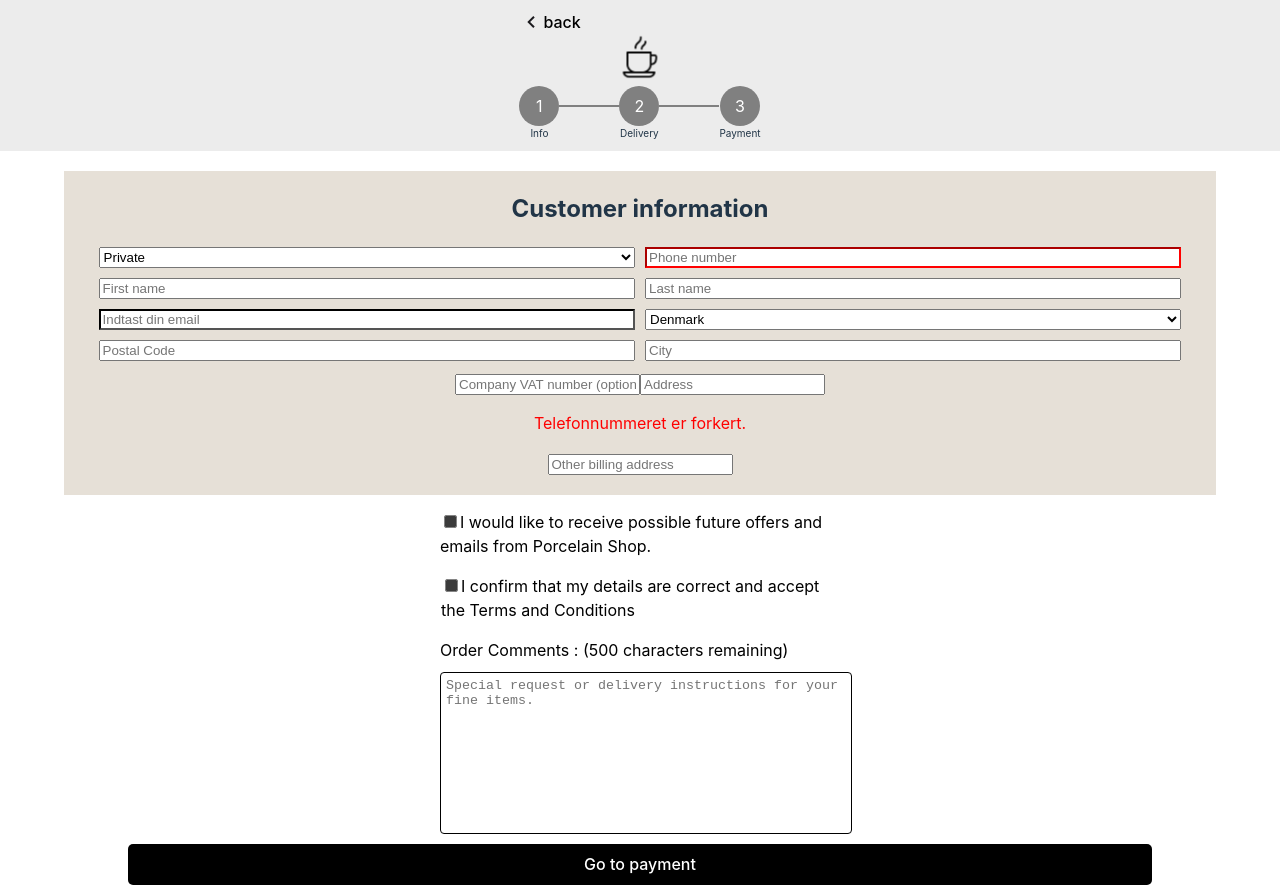
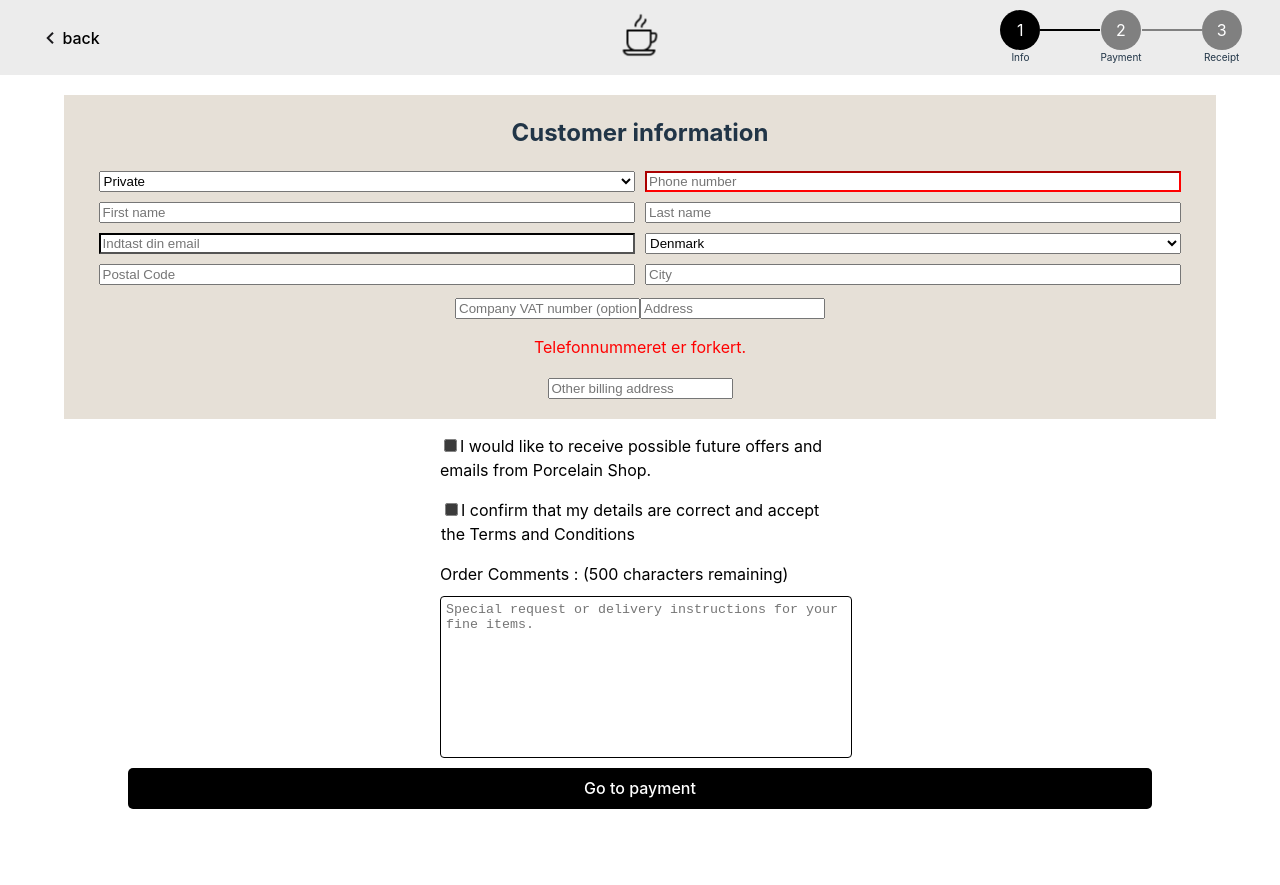
Before and after one commit to Johansogaard/frontend, a React (Vite) app: page /checkout in a window 1280 px wide. After the commit the page ends 809 px from the top, so only its background shows below. Built offline with nearby package versions, Linux system fonts and the light colour scheme; no server answers.

Commit message:
adding state correct way

```diff
--- a/src/App.tsx
+++ b/src/App.tsx
@@ -13,7 +13,7 @@ import { CartProvider } from './shopping-cart/shoppingCart-Context/cartContext';
 import { ProductProvider } from './productsPage/productsPage-Context/productsContext';
 import { UserPage} from './userPage/userPage';
 import { UserProvider } from './state/userState/userContext';
-import { ConfirmationPage } from './confirmationPage/confirmationPage';
+import { ConfirmationPage } from './checkoutPage/confirmationPage/confirmationPage';
 import { FormsManagerProvider } from './checkoutPage/checkoutPage-Components/FormsManagerContext';
 
 
--- a/src/checkoutPage/checkoutMenuBar/checkoutMenuBar.css
+++ b/src/checkoutPage/checkoutMenuBar/checkoutMenuBar.css
@@ -1,7 +1,8 @@
 .checkout-menubar-container{
+    width: 100%;
     display: flex;
-    justify-content: space-evenly;
-    width: 100%;
+    justify-content:space-between;
+
     margin-bottom: 20px;
     padding-bottom: 10px;
     padding-top: 10px;
@@ -12,7 +13,26 @@
     align-items: center;
     color: black;
 }
-
+.front{
+    display: flex;
+align-items: center;
+justify-content: flex-start;
+margin-left: 3%;
+width: 33.33%;
+}
+.middle{
+display: flex;
+align-items: center;
+justify-content: center;
+width: 33.33%;
+}
+.back{
+    display: flex;
+align-items: center;
+justify-content: flex-end;
+margin-right: 3%;
+width: 33.33%;
+}
 
 .progress-bar {
     display: flex;
@@ -42,7 +62,13 @@
 .progress-bar-step-numb.complete{
     background-color: #65f848;
 }
+.horizontal-line.active{
+    background-color: black;
 
+}
+.horizontal-line.complete{
+    background-color: #65f848;
+}
 
 .progress-bar-step-text{
     font-size: 10px;
@@ -63,3 +89,17 @@
 .horizontal-line.complete {
     background-color: #65f848;
 }
+@media screen and (max-width: 600px) {
+    .progress-bar-step-numb
+    {
+        width: 30px;
+        height: 30px;
+        font-size: 10px;
+    }
+    .horizontal-line {
+        width: 30px;
+    }
+    .progress-bar-step-text{
+        font-size: 8px;
+    }
+}
--- a/src/checkoutPage/checkoutMenuBar/checkoutMenuBar.tsx
+++ b/src/checkoutPage/checkoutMenuBar/checkoutMenuBar.tsx
@@ -2,21 +2,27 @@ import { Link } from 'react-router-dom'
 import cofee from '../../assets/coffee.svg'
 import navigateBack from '../../assets/navigate_before.svg'
 import './checkoutMenuBar.css'
+interface CheckoutMenuBarProps {
+    step: number;
+  }
 
-export function CheckoutMenuBar() {
+export function CheckoutMenuBar({ step }: CheckoutMenuBarProps) {
     return (
         <header className="checkout-menubar-container">
-            <div className='menubar'>
+
+        <div className='front'>
         <Link to="/cart" className="menubar-link">
         <img src={navigateBack} alt="back" />
         <span>back</span>
         </Link>
-
-        <Link to="/">
+        </div>
+        <div className='middle'>
+        <Link to="/" >
         <img src={cofee} alt="coffee" />
         </Link>
-
-        <ProgressBar step={2} />
+        </div>
+        <div className='back'>
+        <ProgressBar step={step} />
         </div>
         </header>
     )
@@ -24,23 +30,26 @@ export function CheckoutMenuBar() {
 
 
 const ProgressBar = ({step}: {step: number}) => {
+    const stepOne = step===1
+    const stepTwo = step===2
+    const stepThree = step===3
     return (
         <div className="progress-bar">
             <div className={'progress-bar-step' }>
-            <span className={`progress-bar-step-numb ${step === 1 ? 'active' : ''}`}>
+            <span className={`progress-bar-step-numb ${stepTwo ? 'complete' : stepOne ? 'active' : ''}`}>
                 1
             </span>
                 <span className='progress-bar-step-text'>Info</span>
             </div>
-            <div className="horizontal-line"></div>
+            <div className={`horizontal-line ${stepTwo ? 'complete' : stepOne ? 'active' : ''}`} ></div>
             <div className={`progress-bar-step`}>
             <span className='progress-bar-step-numb '>2</span>
-                <span className='progress-bar-step-text'>Delivery</span>
+                <span className='progress-bar-step-text'>Payment</span>
             </div>
-            <div className="horizontal-line"></div>
-            <div className={`progress-bar-step ${step >= 3 ? 'active' : ''}`}>
-            <span className='progress-bar-step-numb'>3</span>
-                <span className='progress-bar-step-text'>Payment</span>
+            <div className={`horizontal-line ${stepThree ? 'complete' : stepTwo ? 'active' : ''}`}></div>
+            <div className={`progress-bar-step ${stepThree ? 'colplete' : ''}`}>
+            <span className={`progress-bar-step-numb ${stepThree ? 'complete' : ''}`}>3</span>
+                <span className='progress-bar-step-text'>Receipt</span>
             </div>
         </div>
     )
--- a/src/checkoutPage/checkoutPage.tsx
+++ b/src/checkoutPage/checkoutPage.tsx
@@ -1,7 +1,7 @@
 import { FormComponent } from "./checkoutPage-Components/formComponent";
 import { CheckoutMenuBar } from "./checkoutMenuBar/checkoutMenuBar";
 import './checkoutPage.css';
-import { Link } from "react-router-dom";
+
 import { useCart } from "../shopping-cart/shoppingCart-Context/cartContext";
 import React, { useState } from 'react';
 import { handleCheckout } from '../shopping-cart/shoppingCart-Components/handleCheckout.tsx'
@@ -24,7 +24,7 @@ export function CheckoutPage() {
 
   return (
     <div className ='checkout-page-container'>
-      <CheckoutMenuBar />
+      <CheckoutMenuBar step={1} />
       <section className="checkout-delivery">
         <FormComponent />
       </section>
--- a/src/confirmationPage/confirmationPage.tsx
+++ b/src/checkoutPage/confirmationPage/confirmationPage.tsx
@@ -1,8 +1,8 @@
 import { useState, useEffect } from 'react';
 
 
-import { Menubar } from '../menubar/menubar'
-import { Topbar } from '../topbar/topBar'
+import { CheckoutMenuBar } from "../checkoutMenuBar/checkoutMenuBar";
+import { Topbar } from '../../topbar/topBar'
 
 
 export function ConfirmationPage() {
@@ -20,7 +20,7 @@ export function ConfirmationPage() {
   return (
     <>
       <Topbar />
-      <Menubar />
+      <CheckoutMenuBar step={3} />
       <h1>Thanks for your order!</h1>
       {orderDetails && (
         <div>
--- a/src/shopping-cart/shoppingCart-Components/handleCheckout.tsx
+++ b/src/shopping-cart/shoppingCart-Components/handleCheckout.tsx
@@ -17,7 +17,7 @@ export async function handleCheckout(items: Item[], customer_id: string, shippin
   //https://dtu62597.eduhost.dk:10132/payments/create-checkout-session
       // make a POST request to server to create a checkout session
     //const response = await fetch('https://localhost/payments/create-checkout-session', {
-    const response = await fetch(`https://localhost:443/payments/create-checkout-session`, {
+    const response = await fetch(`https://dtu62597.eduhost.dk:10132/payments/create-checkout-session`, {
 
         method: 'POST',
         headers: {
--- /dev/null
+++ b/src/state/cartState/cartTypes.tsx
@@ -0,0 +1,4 @@
+import { Item } from '../../models/Item';
+export type cartState = {
+    items: Item[];
+};
```
Also changed, not shown: src/state/cartState/cartContext.tsx (added, +165 -0 lines), src/state/productlistState/productContext.tsx (added, +61 -0 lines), src/state/productlistState/productReducer.tsx (added, +17 -0 lines), src/state/productlistState/productTypes.tsx (added, +13 -0 lines), src/state/cartState/cartReducer.tsx (added).
